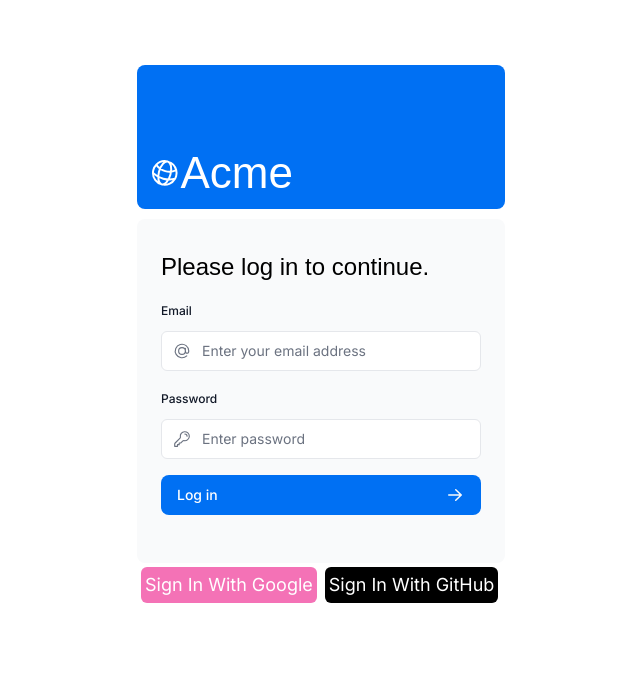
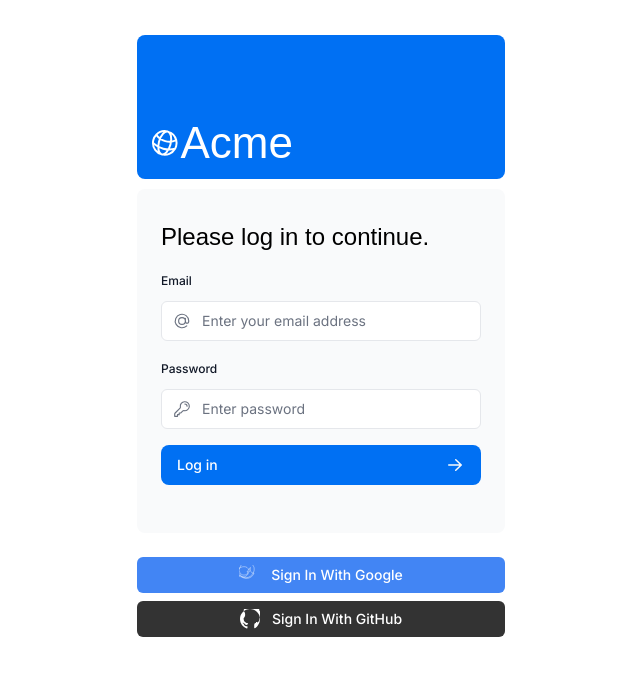
Before and after one commit to VinceBmmrt/nextjs-dashboard, a Next.js app: page /login in a window 1280 px wide. Shown: the top 676 px of the page, without its empty margins (319-959 px from the left). Built offline with nearby package versions, Linux system fonts and the light colour scheme; no server answers; a web font is replaced by a local one.

Commit message:
add github oauth provider

```diff
--- a/app/lib/action.ts
+++ b/app/lib/action.ts
@@ -130,3 +130,13 @@
     throw new Error("Unsupported action type");
   }
 }
+
+export async function githubAuthenticate(formData: FormData): Promise<void> {
+  const action = formData.get("action") as string | null;
+
+  if (action === "github") {
+    await signIn(action, { callbackUrl: "/" });
+  } else {
+    throw new Error("Unsupported action type");
+  }
+}
--- a/app/ui/login-form.tsx
+++ b/app/ui/login-form.tsx
@@ -9,7 +9,11 @@
   KeyIcon,
 } from "@heroicons/react/24/outline";
 import { useActionState } from "react";
-import { authenticate, googleAuthenticate } from "../lib/action";
+import {
+  authenticate,
+  githubAuthenticate,
+  googleAuthenticate,
+} from "../lib/action";
 
 export default function LoginForm() {
   const [errorMessage, formAction, isPending] = useActionState(
@@ -82,25 +86,46 @@
           </div>
         </div>
       </form>
+      <div className="mt-6 space-y-2">
         <form action={googleAuthenticate}>
           <button
-          className="bg-pink-400 text-white p-1 rounded-md m-1 text-lg"
+            className="flex items-center justify-center w-full py-2 px-4 rounded-md bg-[#4285F4] text-white font-medium text-sm hover:bg-[#357ae8] transition"
             type="submit"
             name="action"
             value="google"
           >
+            <svg
+              className="w-5 h-5 mr-3"
+              viewBox="0 0 48 48"
+              xmlns="http://www.w3.org/2000/svg"
+              fill="none"
+              stroke="currentColor"
+            >
+              <path d="M23.49 12.27c-.62-2.56-1.98-4.73-4.06-6.17-2.09-1.44-4.66-2.19-7.48-2.15-5.77.07-10.46 2.86-14.39 7.35L0 6.68c-2.4 2.6-3.78 6.16-3.8 9.88s1.36 7.17 3.88 9.62L3.12 25c3.96 4.64 8.77 7.07 14.35 7.2 8.67.21 16.02-5.19 18.5-12.3-1.72-.21-3.41-.65-5.09-1.33-1.7-1.49-2.97-3.61-3.63-5.86-.64-2.27-.62-4.65.07-6.86zM22 21.09c-2.57 4.69-7.51 7.91-13.08 7.91-6.33-.05-12.35-4.44-15.21-10.95L0 19.57c3.27 6.52 9.68 10.99 16.45 11.05 8.06-.06 15.08-5.56 18.38-12.62 1.57-3.54 2.09-7.43 1.48-11.15-3.01-11.09-15.49-18.58-27.59-15.21C4.85 2.97.52 7.63 0 12.5c.59 3.76 2.59 7.14 5.52 9.63 1.98 1.49 4.28 2.2 6.61 2.11 5.86-.15 10.99-4.71 13.34-10.3-.12.03-.24.06-.36.09-1.82.48-3.71.7-5.59.56z"></path>
+            </svg>
             Sign In With Google
           </button>
+        </form>
 
+        <form action={githubAuthenticate}>
           <button
-          className="bg-black text-white p-1 rounded-md m-1 text-lg"
+            className="flex items-center justify-center w-full py-2 px-4 rounded-md bg-[#333] text-white font-medium text-sm hover:bg-[#24292e] transition"
             type="submit"
             name="action"
             value="github"
           >
+            <svg
+              className="w-5 h-5 mr-3"
+              viewBox="0 0 16 16"
+              xmlns="http://www.w3.org/2000/svg"
+              fill="currentColor"
+            >
+              <path d="M8 0C3.58 0 0 3.58 0 8c0 3.54 2.29 6.53 5.43 7.58.4.07.55-.17.55-.38v-1.48c-2.23.48-2.7-1.07-2.7-1.07-.37-.95-.91-1.2-.91-1.2-.74-.5.06-.49.06-.49.82.06 1.25.85 1.25.85.73 1.25 1.9.88 2.36.68.07-.53.29-.88.53-1.08-1.8-.2-3.68-.9-3.68-4v-.06c.7-.55 1.24-1.58 1.24-2.74 0-1.28-.46-2.31-1.23-3.14.12-.3.53-1.48-.11-3.08 0 0 1.03-.33 3.38 1.26.98-.27 2.04-.4 3.08-.4s2.1.13 3.08.4c2.35-1.59 3.38-1.26 3.38-1.26-.64 1.6-.23 2.78-.11 3.08.77.83 1.23 1.87 1.23 3.14 0 1.16-.44 2.19-1.24 2.74v.06c0 3.11-1.88 3.8-3.69 4-.29.24-.54.71-.54 1.43v2.12c0 .22.15.45.56.37C13.71 14.53 16 11.54 16 8c0-4.42-3.58-8-8-8z"></path>
+            </svg>
             Sign In With GitHub
           </button>
         </form>
       </div>
+    </div>
   );
 }
--- a/auth.ts
+++ b/auth.ts
@@ -3,6 +3,7 @@
 import bcrypt from "bcrypt";
 import NextAuth from "next-auth";
 import Credentials from "next-auth/providers/credentials";
+import GitHubProvider from "next-auth/providers/github";
 import GoogleProvider from "next-auth/providers/google";
 import { z } from "zod";
 import { authConfig } from "./auth.config";
@@ -55,6 +56,17 @@
         },
       },
     }),
+    GitHubProvider({
+      clientId: process.env.GITHUB_CLIENT_ID,
+      clientSecret: process.env.GITHUB_CLIENT_SECRET,
+      authorization: {
+        params: {
+          prompt: "consent",
+          access_type: "offline",
+          response_type: "code",
+        },
+      },
+    }),
   ],
   secret: process.env.AUTH_SECRET,
   pages: {
@@ -64,7 +76,8 @@
     async signIn({ account }) {
       if (
         account?.provider === "google" ||
-        account?.provider === "credentials"
+        account?.provider === "credentials" ||
+        account?.provider === "github"
       ) {
         return true;
       }
```
Lines whose indentation alone changed are shown as unchanged.
